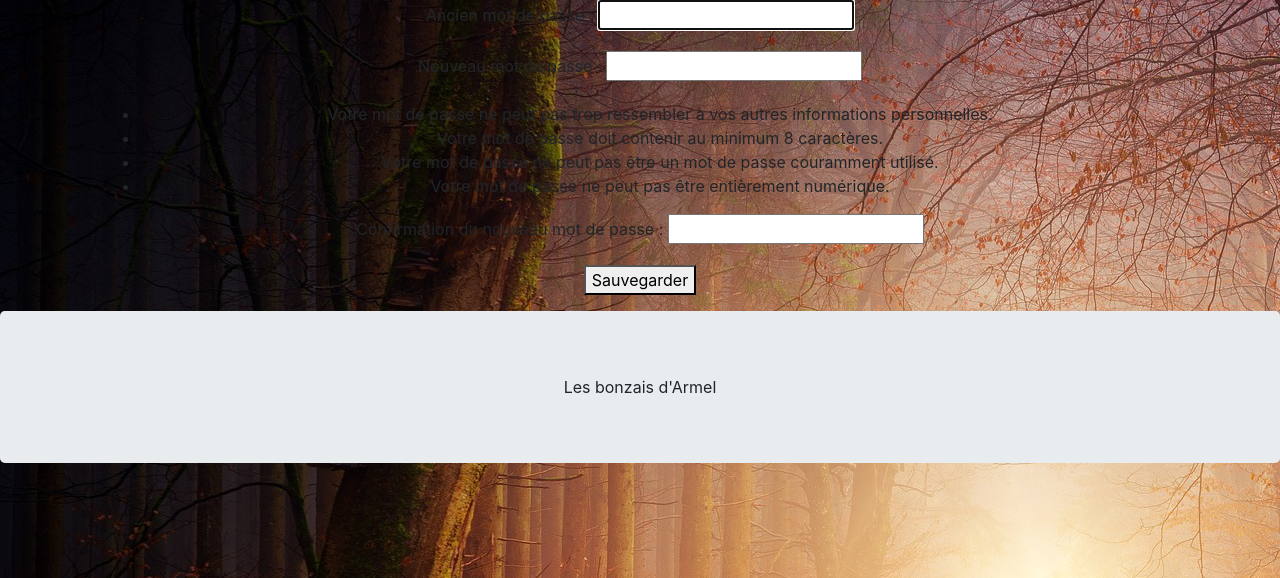
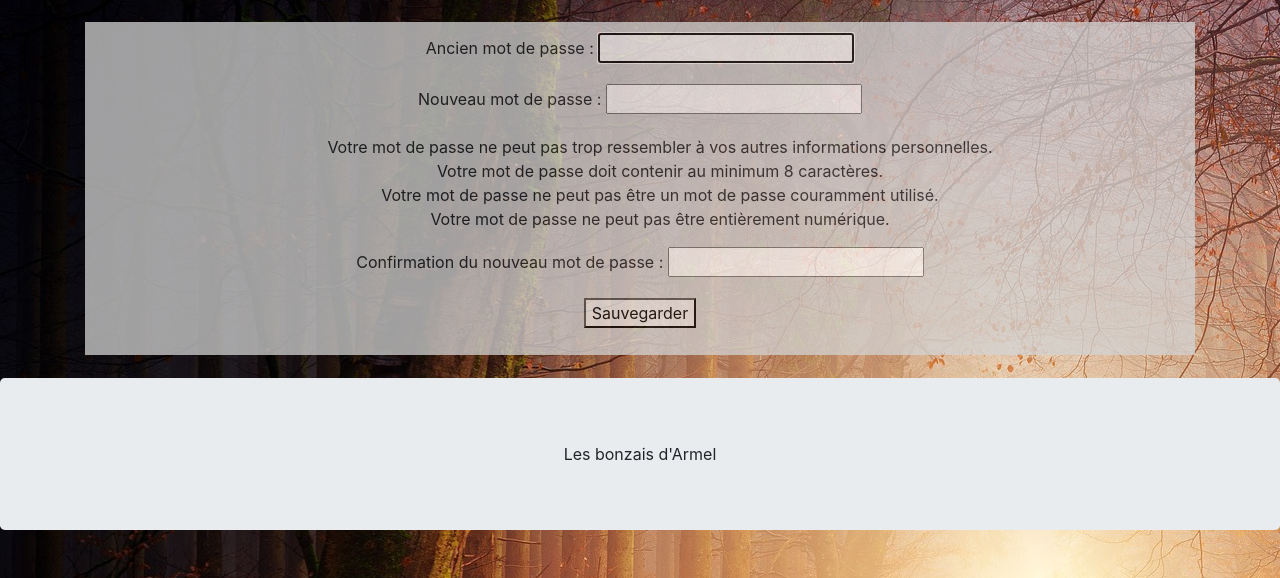
Before and after one commit to jrlv16/PROJECT_OUT, a Django app: page /modif_pass/ in a window 1280 px wide. Shown: the part 222-800 px from the top of the page. Run offline with Django 3.2, Linux system fonts and the light colour scheme; some libraries are stand-ins or nearby versions.

Commit message:
modif css et  changepassword

```diff
--- a/APP/static/main.css
+++ b/APP/static/main.css
@@ -70,6 +70,15 @@ p.text-center{
             justify-content: space-between;
 }
 
+.formulaire{
+    background: lightgray;
+    opacity: 0.75;
+    padding :1%;
+    margin: 2% 0;
+}
+.formulaire li{
+    list-style: none
+}
 
 @media (max-width: 767px){
     .enlettre{
--- a/inscription/templates/changepassword.html
+++ b/inscription/templates/changepassword.html
@@ -1,7 +1,7 @@
 {% extends 'base.html' %}
 
 {% block container_1 %}
-<div class="container">
+<div class="container formulaire">
     <form method="post" class="text-center">
         {% csrf_token %}
         {{ form.as_p }}
--- a/inscription/templates/register.html
+++ b/inscription/templates/register.html
@@ -9,7 +9,7 @@
 			<h3 class="thin text-center">Créer un compte</h3>
 			<p class="text-center text-muted">J'ai déjà un compte, je me <a href="/connexion">connecte</a></p>
 
-		<div class="container">
+		<div class="container formulaire">
 			<form method="post" class="text-center">
 				{% csrf_token %}
 				{{ form.as_p }}
```
Also changed, not shown: db.sqlite3.
